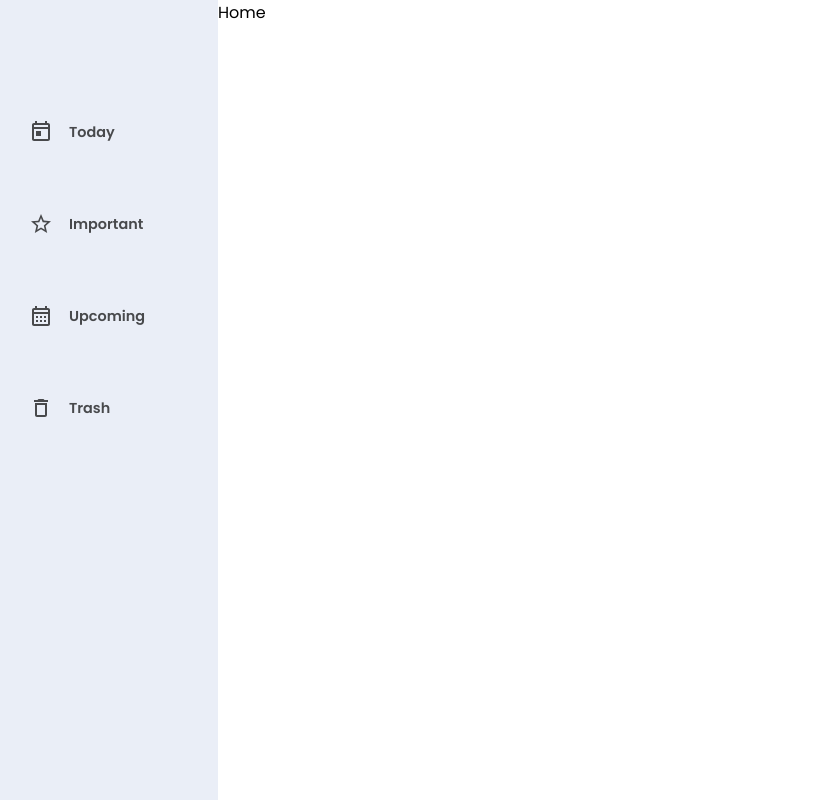
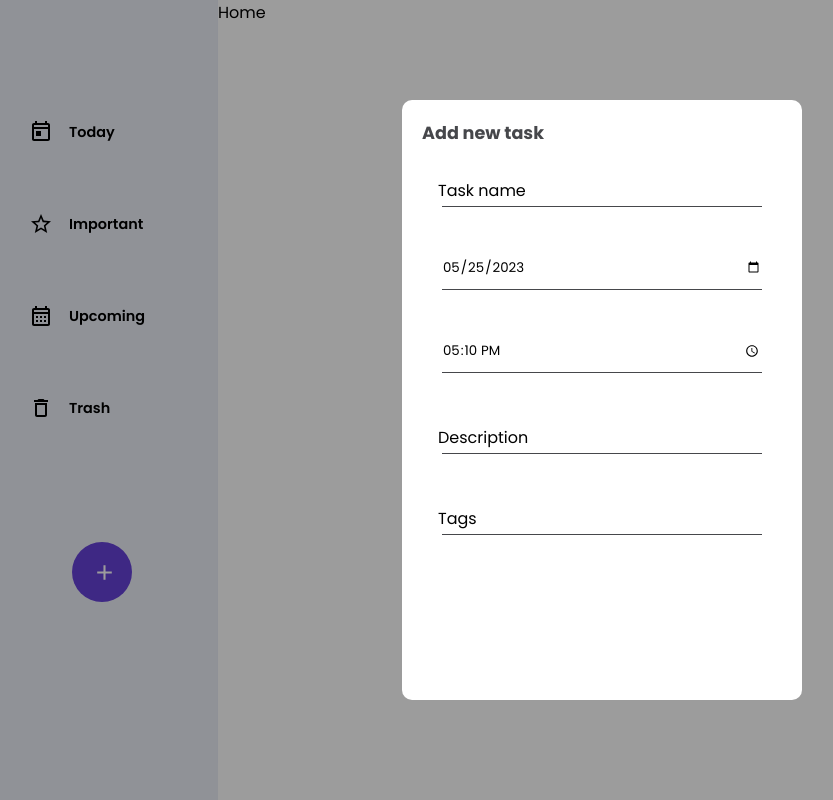
Before and after one commit to rasil-m/TaskManager, a React (Create React App) app in the folder client/: page / in a window 1280 px wide. Shown: the whole page, without its empty margins (38-871 px from the left). Built offline with nearby package versions, Linux system fonts and the light colour scheme.

Commit message:
Task box design initialized

```diff
--- a/client/src/App.css
+++ b/client/src/App.css
@@ -13,3 +13,15 @@
 {
     width: 80%;
 }
+.__addtask
+{
+    position: fixed;
+    top: 0;
+    left: 0px;
+    width:100%;
+    height: 100vh;
+    background: rgba(0, 0, 0, 0.39);
+    display: flex;
+    align-items: center;
+    justify-content: center;
+}
--- /dev/null
+++ b/client/src/Components/Addtask/Addtask.css
@@ -0,0 +1,48 @@
+.__addtask form
+{
+    width: 400px;
+    height: 600px;
+    background: var(--p-white);
+    padding: 20px;
+    border-radius: 10px;
+}
+.__addtask form h1
+{
+    font-size: 1.1rem;
+    color: var(--s-black);
+}
+.__addtask form p
+{
+    margin: 0rem 0;
+    position: relative;
+    padding: 20px;
+}
+.__addtask form p label
+{
+    position: absolute;
+    top:2rem;
+    left: 1rem;
+    pointer-events: none;
+    font-size: 1rem;
+    transition: 0.4s;
+}
+.__addtask form input
+{
+    outline: 0;
+    padding: 10px 0;
+    width: 20rem;
+    border: 0;
+    border-bottom: 1px solid var(--s-black);
+}
+.__addtask form input:focus ~  label
+{
+    transform: translateY(-1.8rem);
+    transition:0.4s;
+    color: var(--violet);
+}
+.__addtask form input:focus{border-bottom: 1px solid var(--violet);}
+
+.__addtask form .taskName
+{
+    font-weight: 666;
+}
--- /dev/null
+++ b/client/src/Components/Addtask/Addtask.jsx
@@ -0,0 +1,54 @@
+import React from 'react'
+import { useState } from 'react'
+import './Addtask.css'
+
+const Addtask = ({isOpen}) => {
+
+    const currentDate=new Date().toLocaleDateString().split("/")
+    let today=currentDate[2]+"-"+((currentDate[0]<10)?"0"+currentDate[0]:currentDate[0])+"-"+((currentDate[1]<10)?"0"+currentDate[1]:currentDate[1])
+
+    const currentTime=new Date().toLocaleTimeString('en-US', { hour12: false, hour: "numeric", minute: "numeric"})
+
+
+    const[data,setData]=useState({
+        taskName:"",
+        date:today,
+        time:currentTime,
+        desc:"",
+        tags:""
+
+    })
+
+
+
+  return (
+    <>
+     <div className="__addtask">
+        <form action="">
+            <h1>Add new task</h1>
+            <p>
+                <input type="text" className='taskName' onChange={(e)=>{setData({...data,taskName:e.target.value})}} value={data.taskName}/>
+                <label>Task name</label>
+            </p>
+
+            <p>
+                <input type="date" onChange={(e)=>{setData({...data,date:e.target.value})}} value={data.date}/>
+            </p>
+            <p>
+                <input type="time" onChange={(e)=>{setData({...data,time:e.target.value})}} value={data.time} />
+            </p>
+            <p>
+                <input type="text" onChange={(e)=>{setData({...data,desc:e.target.value})}} value={data.desc}/>
+                <label>Description</label>
+            </p>
+            <p>
+                <input type="textarea" onChange={(e)=>{setData({...data,tags:e.target.value})}} value={data.tags}/>
+                <label>Tags</label>
+            </p>
+        </form>
+     </div>
+    </>
+  )
+}
+
+export default Addtask
--- a/client/src/Containers/Sidebar/Sidebar.css
+++ b/client/src/Containers/Sidebar/Sidebar.css
@@ -22,3 +22,19 @@
     background: var(--p-white);
     transition: ease-in-out 0.5s;
 }
+.__navbar button
+{
+    outline: 0;
+    border: 0;
+    padding: 20px;
+    border-radius: 4rem;
+    background: var(--violet);
+    color: #fff;
+    width:60px;
+    height:60px;
+    display: flex;
+    align-items: center;
+    justify-content: space-around;
+    margin: 4rem 0 0 3rem;
+    cursor: pointer;
+}
--- a/client/src/Containers/Sidebar/Sidebar.jsx
+++ b/client/src/Containers/Sidebar/Sidebar.jsx
@@ -1,19 +1,27 @@
-import React from 'react'
+import React, { useState } from 'react'
 import './Sidebar.css'
 import {Link} from 'react-router-dom'
 import TodayOutlinedIcon from '@mui/icons-material/TodayOutlined';
 import CalendarMonthOutlinedIcon from '@mui/icons-material/CalendarMonthOutlined';
 import StarBorderOutlinedIcon from '@mui/icons-material/StarBorderOutlined';
 import DeleteOutlineOutlinedIcon from '@mui/icons-material/DeleteOutlineOutlined';
+import AddOutlinedIcon from '@mui/icons-material/AddOutlined';
+import Addtask from '../../Components/Addtask/Addtask';
 
 const Sidebar = () => {
+
+  const [toggle,setToggle]=useState(false)
+
   return (
     <div className="__navbar">
         <Link to=""><TodayOutlinedIcon/>Today</Link>
         <Link to=""><StarBorderOutlinedIcon/>Important</Link>
         <Link to=""><CalendarMonthOutlinedIcon/>Upcoming</Link>
         <Link to=""><DeleteOutlineOutlinedIcon/>Trash</Link>
+        <button onClick={()=>{setToggle(!toggle)}}><AddOutlinedIcon sx={{ fontSize:25 }}/></button>
+        <Addtask isOpen={toggle}/>
     </div>
+
   )
 }
 
--- a/client/src/Pages/Home.jsx
+++ b/client/src/Pages/Home.jsx
@@ -1,8 +1,12 @@
 import React from 'react'
+
 
 const Home = () => {
   return (
-    <div>Home</div>
+    <div>
+      Home
+
+    </div>
   )
 }
 
--- a/client/src/index.css
+++ b/client/src/index.css
@@ -10,6 +10,7 @@
     --p-white:#ffffff;
     --s-white:#eaeef7;
     --t-white:#f2f3f6;
-    --p-black:#000000b1;
+    --p-black:#000000;
     --s-black:#46474b;
+    --violet:#6541d7;
 }
```
